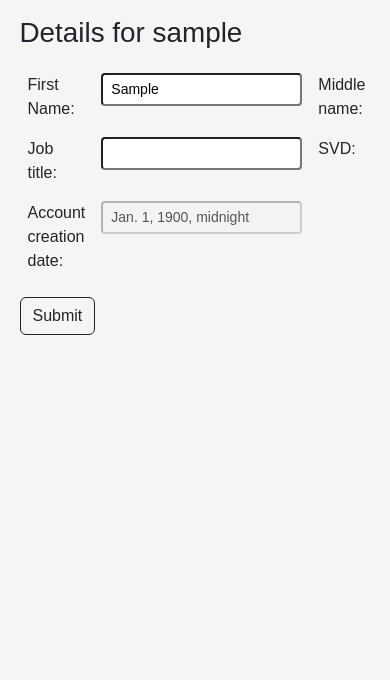
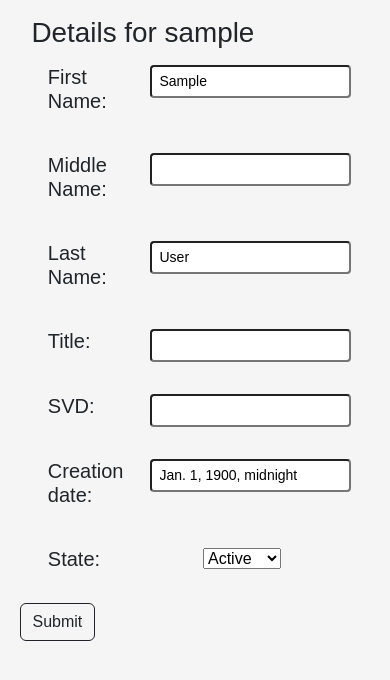
Before and after one commit to huLasPet/issue_tracking_project, a Django app: page /user/1 in a window 390 px wide. Shown: the part 56-736 px from the top of the page. Run offline with Django 4.2, Linux system fonts and the light colour scheme; the visitor is signed in with stand-in values (Sample User, id 1); data comes from the database, SQL or seed files in the repository.

Commit message:
Switch to responsive pages start

```diff
--- a/ticket_project/static/CSS/style.css
+++ b/ticket_project/static/CSS/style.css
@@ -1,7 +1,3 @@
-textarea {
-  resize: none;
-}
-
 .pagebutton {
     text-align: center;
     justify-content: center;
@@ -27,6 +23,22 @@ textarea {
 
     max-width: 90%;
     margin: auto;
+}
+
+.centered_field {
+    width: 50%;
+    text-align: left;
+    }
+
+textarea {
+    width:98%;
+    margin:5px 0;
+    resize: none;
+    }
+
+.desc_update {
+    width: fit-content;
+
 }
 
 
--- a/ticket_project/ticket_app/templates/ticket_app/user.html
+++ b/ticket_project/ticket_app/templates/ticket_app/user.html
@@ -1,41 +1,88 @@
 {% extends "./base.html" %}
-
 {% block title %}{{ users.username }}{% endblock title %}
 
 {% block content %}
 <form action="{% url 'ticket_app:userview' users.id %}" method="post">
   {% csrf_token %}
-    <fieldset>
-        <legend><h1>Details for {{ users.username }}</h1></legend>
+  <div class="container">
+    <h1>Details for {{ users.username }}</h1>
     {% if error_message %}
     <p><strong>{{ error_message }}</strong></p>
     {% endif %}
-        <div class="table-responsive">
+    <div class="row">
+      <div class="col-md-4">
         <table class="table table-borderless">
           <tbody>
           <tr>
-                <td>First Name:</td>
-                <td><input class="form-control-sm" name="first_name" value="{{ users.first_name }}">
-                </td>
-                <td>Middle name:</td>
-                <td><input class="form-control-sm" name="middle_name" value="{{ users.middle_name }}">
-                </td>
+            <td class="centered_field" style="padding-left: 5%;"><h5>First Name:</h5></td>
+            <td class="centered_field"><input class="form-control-sm" name="first_name" value="{{ users.first_name }}"></td>
+          </tr>
+          </tbody>
+        </table>
+      </div>
 
-                <td>Last name:</td>
-                <td><input class="form-control-sm" name="last_name" value="{{ users.last_name }}">
-                </td>
+      <div class="col-md-4">
+        <table class="table table-borderless">
+          <tbody>
+          <tr>
+            <td class="centered_field" style="padding-left: 5%;"><h5>Middle Name:</h5></td>
+            <td class="centered_field"><input class="form-control-sm" name="middle_name" value="{{ users.middle_name }}"></td>
           </tr>
+          </tbody>
+        </table>
+      </div>
+
+      <div class="col-md-4">
+        <table class="table table-borderless">
+          <tbody>
           <tr>
-                <td>Job title:</td>
-                <td><input class="form-control-sm" name="title" value="{{ users.title }}">
-                </td>
+            <td class="centered_field" style="padding-left: 5%;"><h5>Last Name:</h5></td>
+            <td class="centered_field"><input class="form-control-sm" name="last_name" value="{{ users.last_name }}"></td>
+          </tr>
+          </tbody>
+        </table>
+      </div>
 
-                <td>SVD:</td>
-                <td><input class="form-control-sm" name="svd" value="{{ users.svd }}">
-                </td>
+      <div class="col-md-4">
+        <table class="table table-borderless">
+          <tbody>
+          <tr>
+            <td class="centered_field" style="padding-left: 5%;"><h5>Title:</h5></td>
+            <td class="centered_field"><input class="form-control-sm" name="title" value="{{ users.title }}"></td>
+          </tr>
+          </tbody>
+        </table>
+      </div>
 
-                <td>State:</td>
-                <td><select name="state">
+      <div class="col-md-4">
+        <table class="table table-borderless">
+          <tbody>
+          <tr>
+            <td class="centered_field" style="padding-left: 5%;"><h5>SVD:</h5></td>
+            <td class="centered_field"><input class="form-control-sm" name="svd" value="{{ users.svd }}"></td>
+          </tr>
+          </tbody>
+        </table>
+      </div>
+
+      <div class="col-md-4">
+        <table class="table table-borderless">
+          <tbody>
+          <tr>
+            <td class="centered_field" style="padding-left: 5%;"><h5>Creation date:</h5></td>
+            <td class="centered_field"><input class="form-control-sm" name="creation_date" value="{{ users.creation_date }}"></td>
+          </tr>
+          </tbody>
+        </table>
+      </div>
+
+      <div class="col-md-4">
+        <table class="table table-borderless">
+          <tbody>
+          <tr>
+            <td class="centered_field" style="padding-left: 5%;"><h5>State:</h5></td>
+            <td class="centered_field">
+              <select name="state">
                 {% if users.state == "Active" %}
                 <option value="Active" selected>Active</option>
                 <option value="Inactive">Inactive</option>
@@ -43,19 +90,16 @@
                 <option value="Inactive" selected>Inactive</option>
                 <option value="Active">Active</option>
                 {% endif %}
-                </select></td>
-            </tr>
-            <tr>
-                <td>Account creation date:</td>
-                <td><input class="form-control-sm" name="creation_date" value="{{ users.creation_date }}" disabled>
+              </select>
             </td>
           </tr>
-        </table>
+          </tbody>
         </table>
       </div>
-    </fieldset>
+
+    </div>
+  </div>
   <input class="btn btn-outline-dark" type="submit" value="Submit">
 </form>
 
-
 {% endblock content %}
```
Also changed, not shown: ticket_project/ticket_app/templates/ticket_app/table_ticket.html (added, +110 -0 lines), ticket_project/ticket_app/templates/ticket_app/table_user.html (added, +61 -0 lines), ticket_project/ticket_app/templates/ticket_app/ticket.html (+71 -27 lines), 1 other file. Lines whose indentation alone changed are shown as unchanged.
